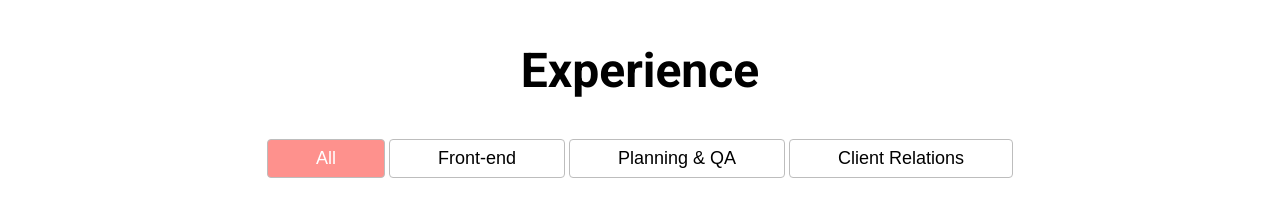
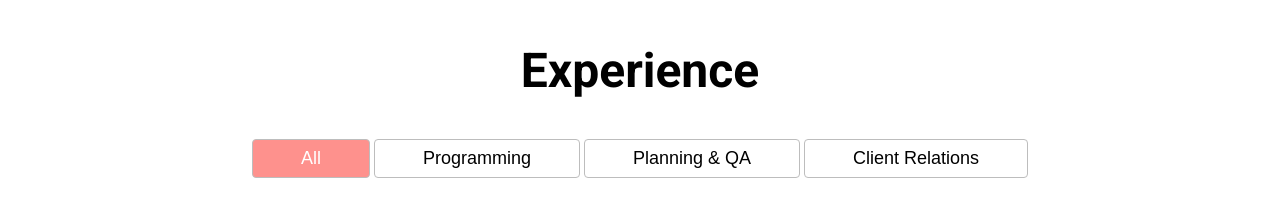
Before and after one commit to jisu03/Portfolio, a plain HTML site: page index.html in a window 1280 px wide. Shown: the part 2140-2357 px from the top of the page. Drawn offline with Linux system fonts and the light colour scheme.

Commit message:
Touch up_0107

```diff
--- a/index.html
+++ b/index.html
@@ -172,7 +172,7 @@
       <h1>Experience</h1>
       <div class="work__categories">
         <button class="category__btn selected" data-filter="*">All<!--<span class="category__count">#</span>--></button>
-        <button class="category__btn" data-filter="front-end">Front-end<!--<span class="category__count">#</span>--></button>
+        <button class="category__btn" data-filter="front-end">Programming<!--<span class="category__count">#</span>--></button>
         <button class="category__btn" data-filter="planning">Planning & QA<!--<span class="category__count">#</span>--></button>
         <button class="category__btn" data-filter="client-rel">Client Relations<!--<span class="category__count">#</span>--></button>
       </div>
@@ -180,22 +180,22 @@
         <a href="#" class="project" target="blank" data-type="front-end">
           <img src="images/projects/work1.jpg" alt="tba" class="project__img"/>
           <div class="project__description">
-            <h3>HTML/CSS, Javascript</h3>
-            <span>기획업무와 QA, SEO 등을 더 잘 하기 위해 공부하고 있습니다.</span>
+            <h3>HTML/CSS, Javascript, GA</h3>
+            <span>기획업무와 QA, SEO 등을 더 잘 하기<br> 위해 지속적으로 공부하고 있습니다.</span>
           </div>
         </a>
         <a href="#" class="project" target="blank" data-type="planning">
           <img src="images/projects/work1.jpg" alt="tba" class="project__img"/>
           <div class="project__description">
             <h3>Credit Control tool</h3>
-            <span>제휴사별 Credit에 따른 호텔 요금 구매 제한 시스템을 기획,<br> 테스트 & 전체 오피스 적용</span>
+            <span>제휴사별 Credit에 따른 호텔 요금<br> 구매 제한 시스템을 기획,<br> 테스트 & 전체 오피스 적용</span>
           </div>
         </a>
         <a href="#" class="project" target="blank" data-type="planning">
           <img src="images/projects/work1.jpg" alt="tba" class="project__img"/>
           <div class="project__description">
             <h3>BI Report for FR market</h3>
-            <span>하나의 제휴사에 여러 지점을 둔 프랑스 오피스의 특성을 반영,<br> 신규 세일즈 리포트 보고서를 BI solution에 추가
+            <span>하나의 제휴사에 여러 지점을 둔<br> 프랑스 오피스의 특성을 반영,<br> 신규 세일즈 리포트 보고서를 BI solution에 추가
             </span>
           </div>
         </a>
@@ -203,7 +203,7 @@
           <img src="images/projects/work1.jpg" alt="tba" class="project__img"/>
           <div class="project__description">
             <h3>IT support (Slack, Jira)</h3>
-            <span>웹서비스를 이용하는 해외 고객사의 IT helpdesk 역할 수행,<br>API 테스트 시나리오 점검</span>
+            <span>웹서비스를 이용하는 해외 고객사의<br> IT helpdesk 역할 수행,<br>API 테스트 시나리오 점검</span>
           </div>
         </a>
       </div>
```
